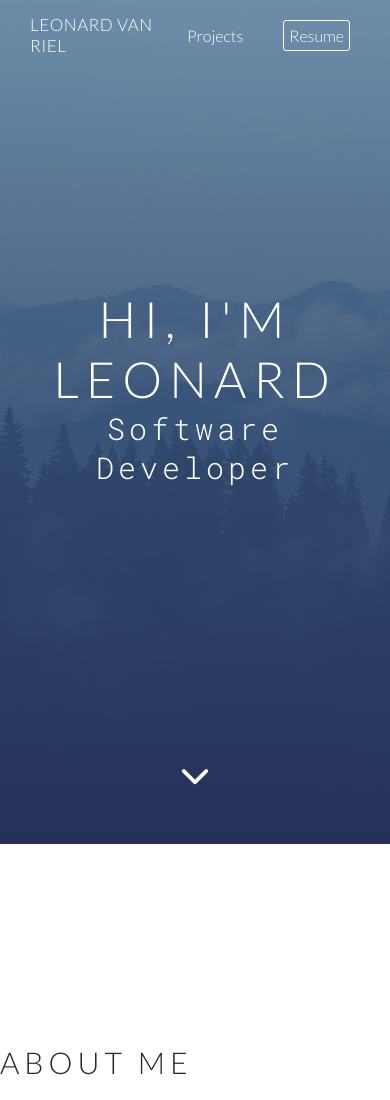
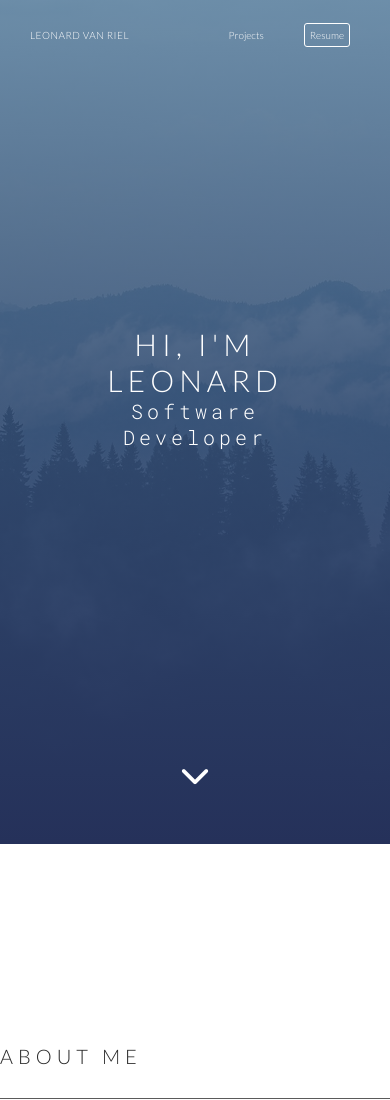
Before and after one commit to SelectYes/portfolio, a website: page index.html in a window 390 px wide. Shown: the top 1100 px of the page. Drawn offline with Linux system fonts and the light colour scheme.

Commit message:
Adding mobile responsiveness

```diff
--- a/index.html
+++ b/index.html
@@ -6,7 +6,7 @@
 
     <link href="https://fonts.googleapis.com/css?family=Lato:100,300,400,700,900" rel="stylesheet">
     <link href="https://fonts.googleapis.com/css2?family=Roboto+Mono:wght@300;400&display=swap" rel="stylesheet">
-    <link rel="stylesheet" href="style.css">
+    <link rel="stylesheet" type="text/css" href="style.css">
     <title>Leonard Van Riel || Web Developer</title>
 
     <script src="https://kit.fontawesome.com/a15780bccc.js" crossorigin="anonymous"></script>
--- a/sass/main.scss
+++ b/sass/main.scss
@@ -459,4 +459,40 @@ body {
 
 // MOBILE
 
+@media screen and (max-width: 575.98px) {
+    body {
+        font-size: 1rem;
+    }
+
+    .logo-box {
+        .logo-text-link {
+            .logo-text {
+                font-size: 1rem;
+            }
+        }
+    }
+
+    .heading-container {
+
+        .heading-primary {
+            font-size: 3rem;
+            letter-spacing: .5rem;
+        }
+
+        .heading-secondary {
+            font-size: 2rem;
+            letter-spacing: .4rem;
+        }
+    }
+
+    .section-header {
+        font-size: 2rem;
+        letter-spacing: .5rem;
+        border-bottom: .1rem solid $light-charcoal;
+        padding-bottom: 3rem;
+    }
+
+
+}
+
 // TABLET
```
Also changed, not shown: style.css.
